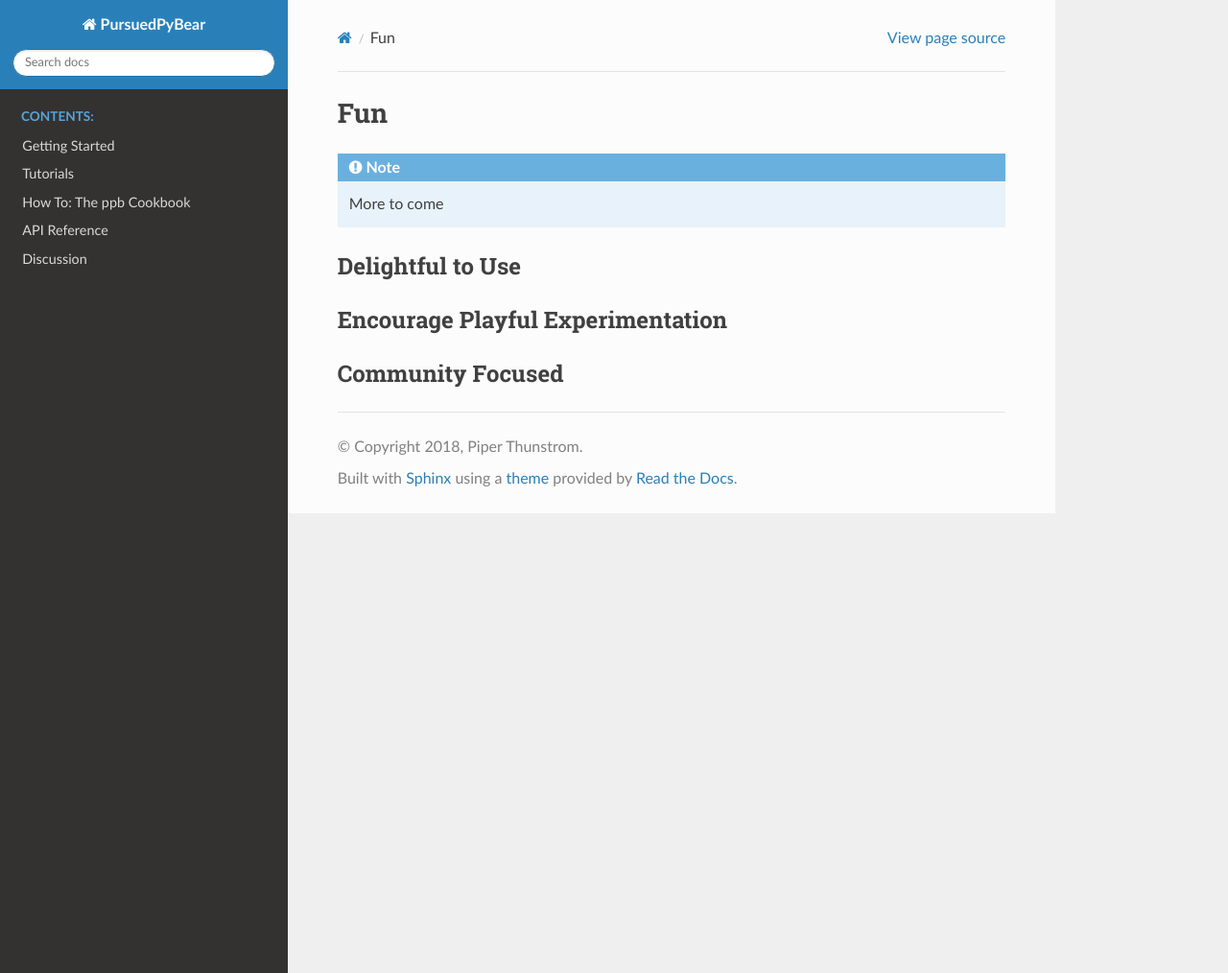
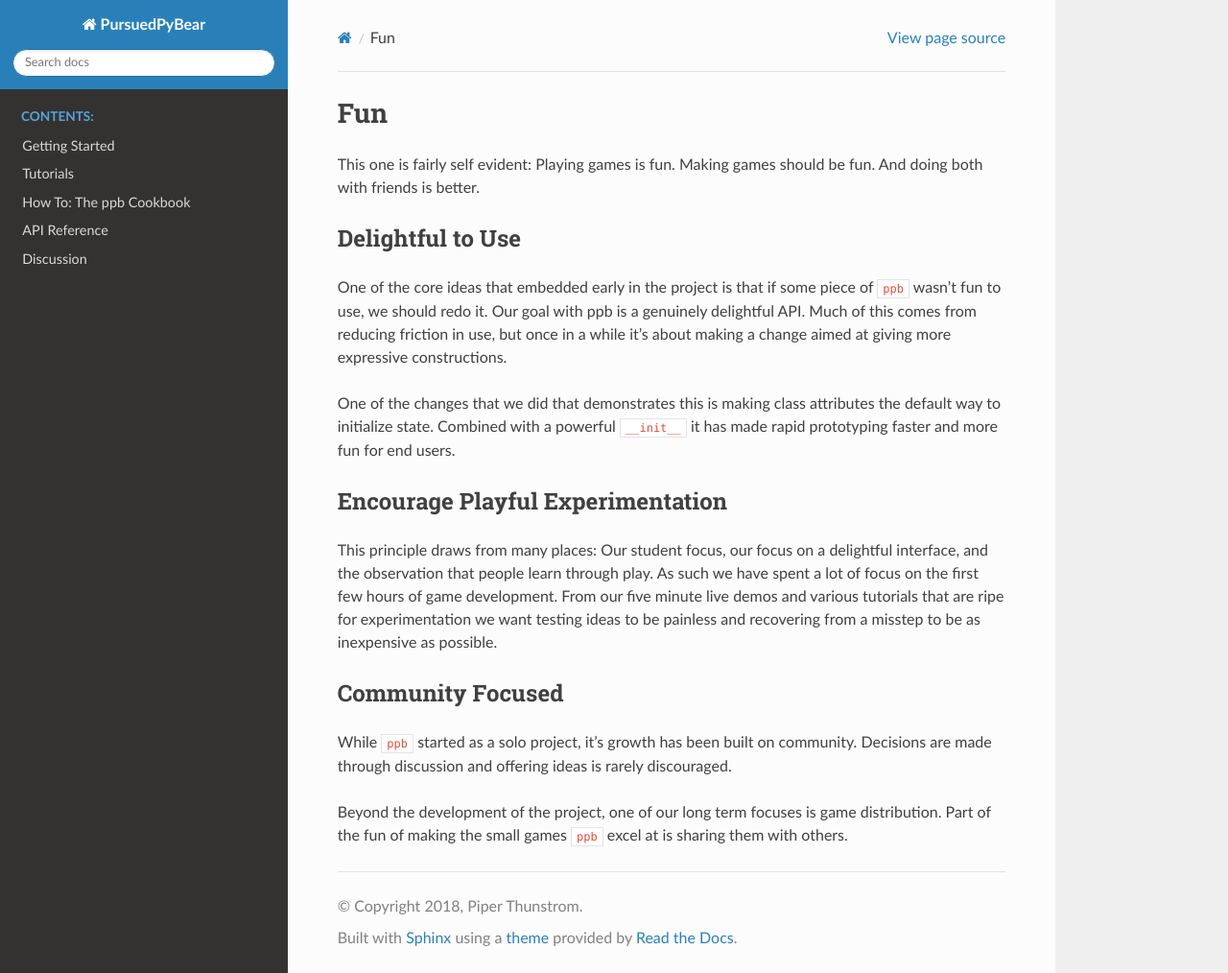
Before and after one commit to ppb/pursuedpybear, a Sphinx documentation site: the page built from docs/discussion/values/fun.rst, in a window 1280 px wide and 1014 px high. Shown: the whole window at 96% size. Built offline with Sphinx 7.4.7 and the Read the Docs theme 2.0.0, drawn with Linux system fonts in a browser that asks for light colours.

Commit message:
Adds draft of fun.rst

```diff
--- a/docs/discussion/values/fun.rst
+++ b/docs/discussion/values/fun.rst
@@ -1,15 +1,39 @@
 Fun
 ===================
 
-.. note:: More to come
+This one is fairly self evident: Playing games is fun. Making games should be
+fun. And doing both with friends is better.
 
 Delightful to Use
 --------------------------------
 
+One of the core ideas that embedded early in the project is that if some piece of
+``ppb`` wasn't fun to use, we should redo it. Our goal with ppb is a genuinely
+delightful API. Much of this comes from reducing friction in use, but once
+in a while it's about making a change aimed at giving more expressive
+constructions.
+
+One of the changes that we did that demonstrates this is making class
+attributes the default way to initialize state. Combined with a powerful
+``__init__`` it has made rapid prototyping faster and more fun for end users.
 
 Encourage Playful Experimentation
 ------------------------------------------
 
+This principle draws from many places: Our student focus, our focus on a
+delightful interface, and the observation that people learn through play. As
+such we have spent a lot of focus on the first few hours of game development.
+From our five minute live demos and various tutorials that are ripe for
+experimentation we want testing ideas to be painless and recovering from a
+misstep to be as inexpensive as possible.
 
 Community Focused
 --------------------------
+
+While ``ppb`` started as a solo project, it's growth has been built on
+community. Decisions are made through discussion and offering ideas is rarely
+discouraged.
+
+Beyond the development of the project, one of our long term focuses is game
+distribution. Part of the fun of making the small games ``ppb`` excel at is
+sharing them with others.
```
